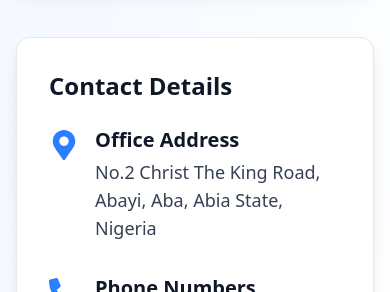
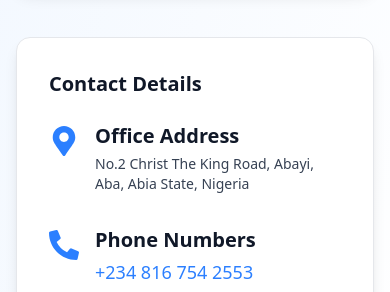
Before and after one commit to VictorKingsHub/technologies, a Next.js app: page /contact in a window 390 px wide. Shown: the part 834-1126 px from the top of the page. Built offline with nearby package versions, Linux system fonts and the light colour scheme.

Commit message:
version update

```diff
--- a/src/components/ContactSection.tsx
+++ b/src/components/ContactSection.tsx
@@ -137,7 +137,7 @@ const ContactSection = () => {
 
           {/* Contact Info */}
           <div className="bg-white p-8 md:p-10 rounded-xl shadow-lg border border-gray-200 flex flex-col justify-center"> {/* Consistent styling with form */}
-            <h3 className="text-2xl md:text-3xl font-bold text-gray-900 mb-6">
+            <h3 className="text-xl md:text-2xl md:text-3xl font-bold text-gray-900 mb-6">
               Contact Details
             </h3>
             <div className="space-y-8"> {/* Increased spacing between info blocks */}
@@ -145,7 +145,7 @@ const ContactSection = () => {
                 <FaMapMarkerAlt className="text-blue-500 text-3xl mr-4 flex-shrink-0 mt-1" /> {/* Icon with brand color */}
                 <div>
                   <h4 className="text-xl font-semibold mb-1 text-gray-900">Office Address</h4>
-                  <p className="text-gray-700 text-lg">
+                  <p className="text-gray-700 text-sm md:text-lg">
                     No.2 Christ The King Road, Abayi, Aba, Abia State, Nigeria
                   </p>
                 </div>
```
